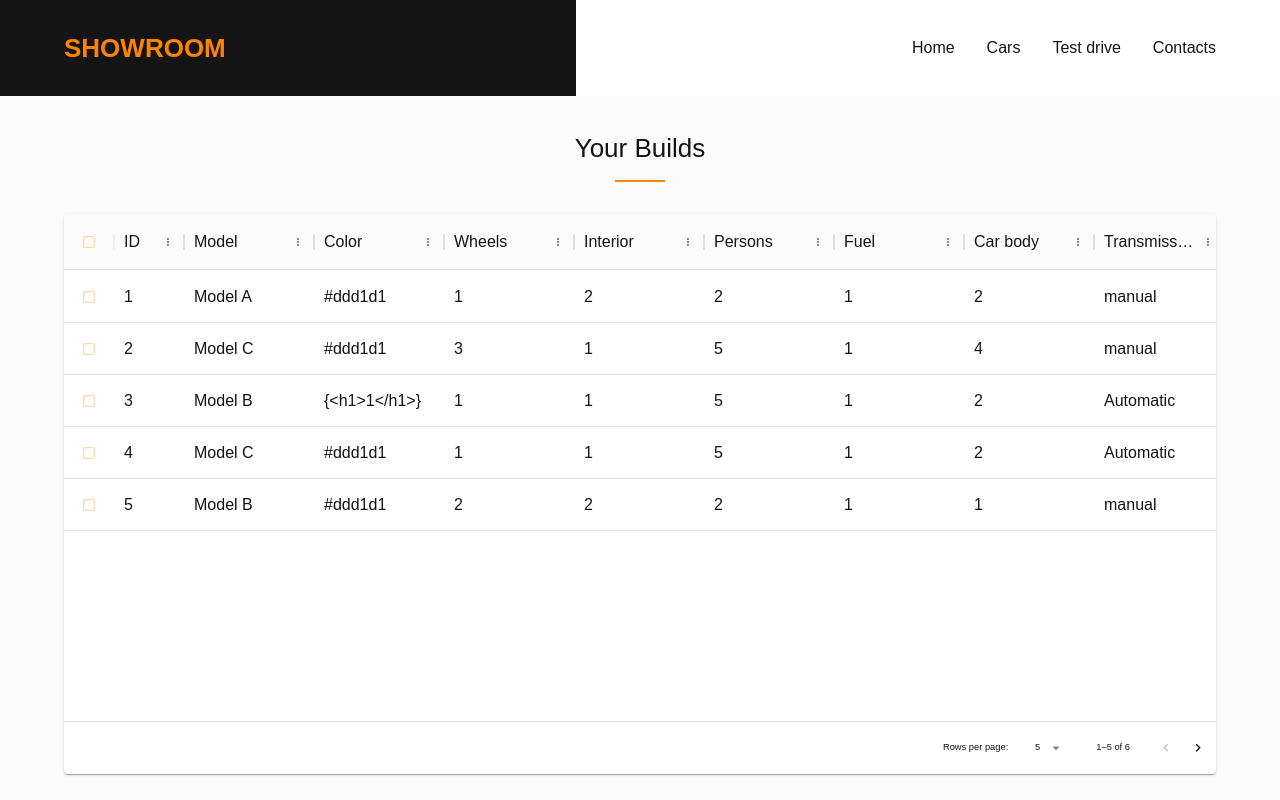
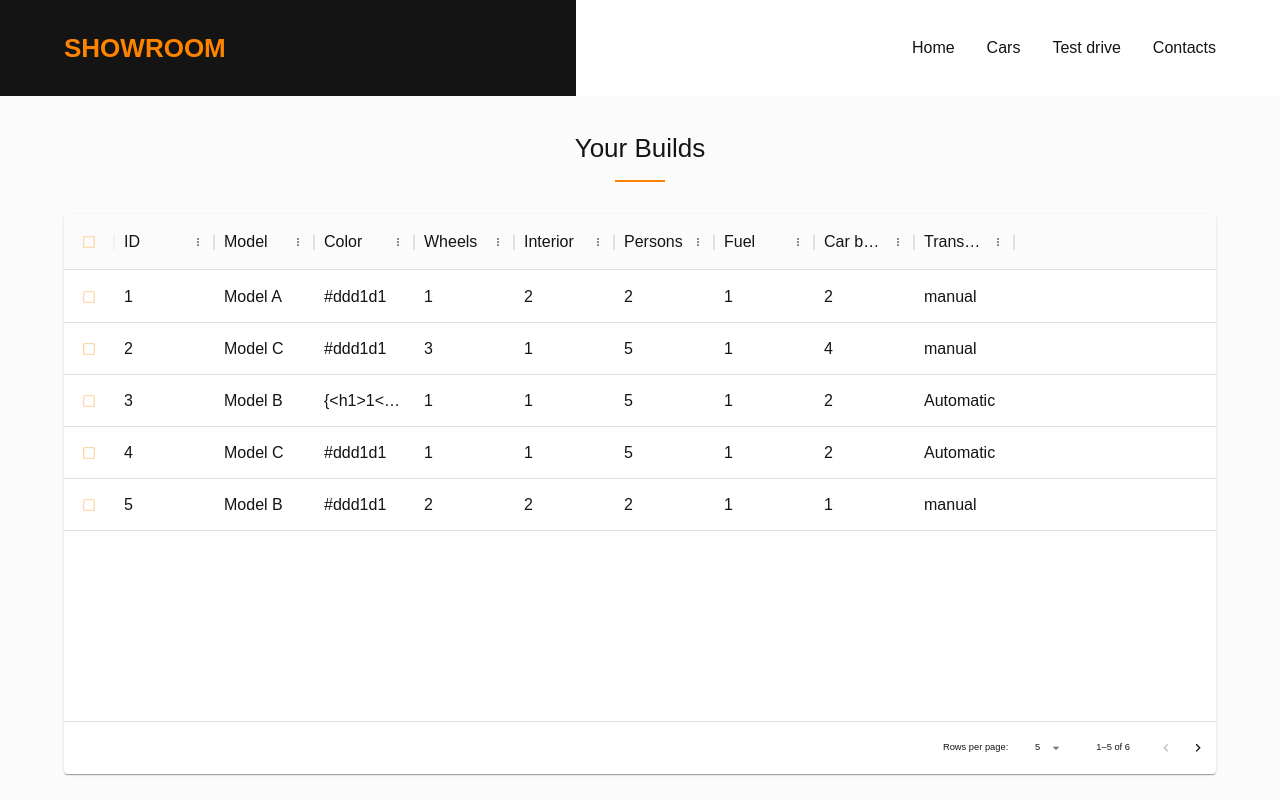
Before and after one commit to MarieLevchuk/showroom, a React (Vite) app: page / in a window 1280 px wide. Shown: the top 800 px of the page. Built offline with nearby package versions, Linux system fonts and the light colour scheme.

Commit message:
changed columns in the BuildsSection

```diff
--- a/src/components/BuildsSection/BuildsSection.jsx
+++ b/src/components/BuildsSection/BuildsSection.jsx
@@ -3,15 +3,15 @@ import SectionHeader from "../MainSection/SectionHeader";
 import { DataGrid } from '@mui/x-data-grid';
 
 const columns = [
-    { field: 'id', headerName: 'ID', width: 70 },
-    { field: 'model', headerName: 'Model', width: 130 },
-    { field: 'color', headerName: 'Color', width: 130 },
-    { field: 'wheels', headerName: 'Wheels', width: 130 },
-    { field: 'interior', headerName: 'Interior', width: 130 },
-    { field: 'persons', headerName: 'Persons', width: 130 },
-    { field: 'fuel', headerName: 'Fuel', width: 130 },
-    { field: 'body', headerName: 'Car body', width: 130 },
-    { field: 'transmission', headerName: 'Transmission', width: 130 },
+    { field: 'id', headerName: 'ID'},
+    { field: 'model', headerName: 'Model'},
+    { field: 'color', headerName: 'Color'},
+    { field: 'wheels', headerName: 'Wheels'},
+    { field: 'interior', headerName: 'Interior'},
+    { field: 'persons', headerName: 'Persons'},
+    { field: 'fuel', headerName: 'Fuel'},
+    { field: 'body', headerName: 'Car body'},
+    { field: 'transmission', headerName: 'Transmission'},
 ];
 
 const rows = [
```
